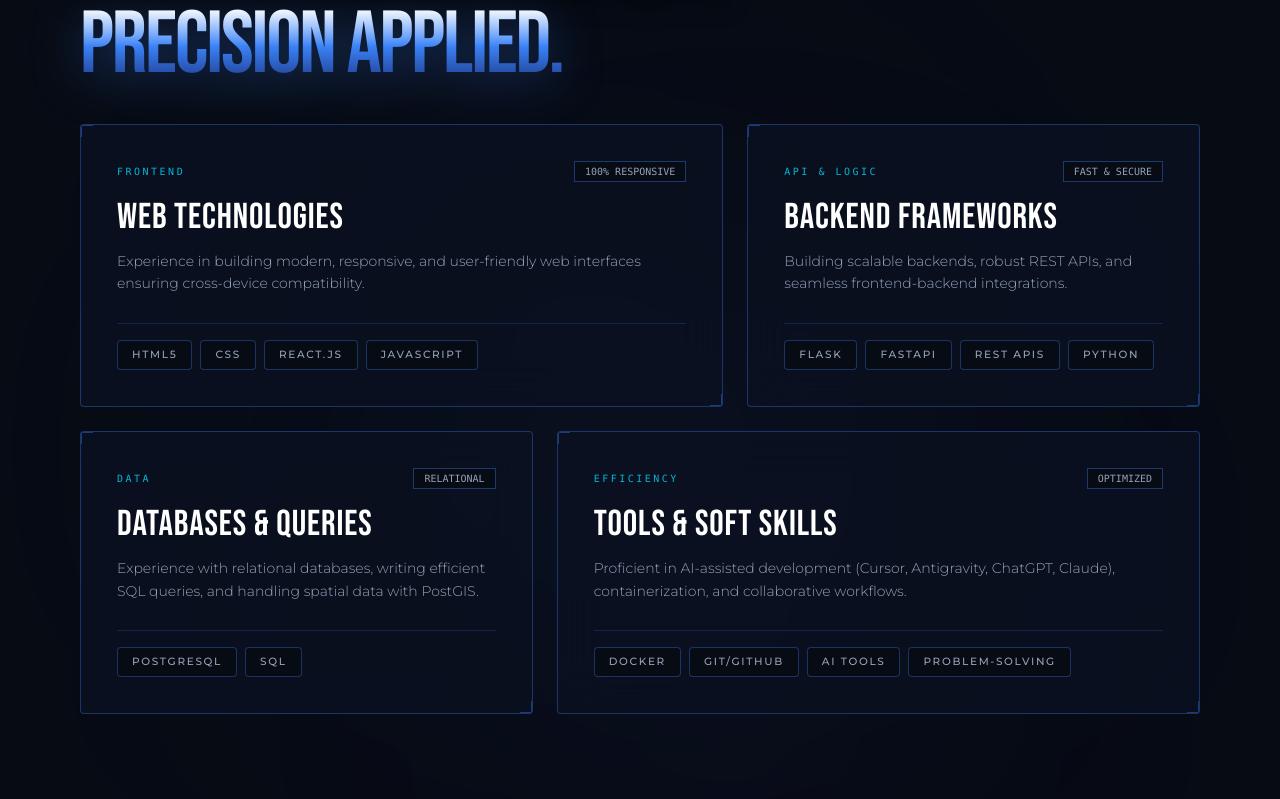
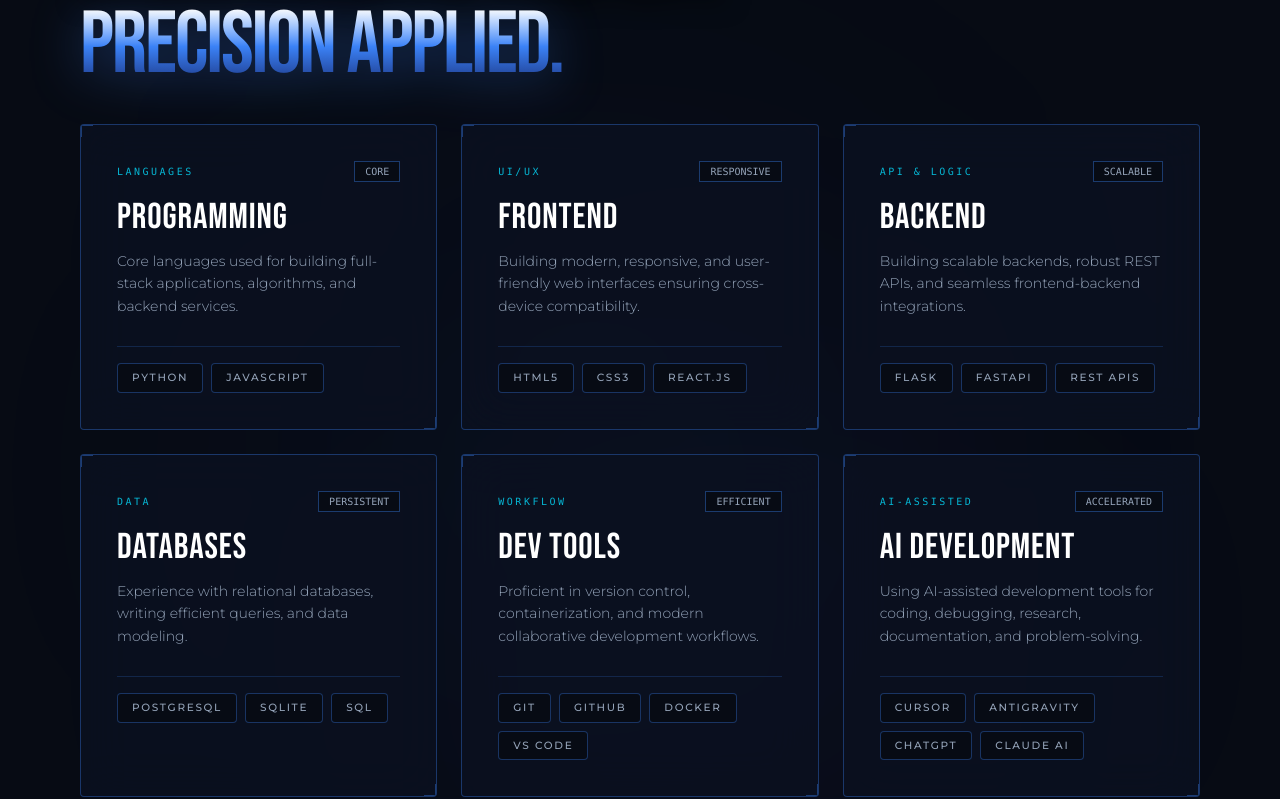
Before and after one commit to Deviprasad101/Portfolio, a React (Vite) app: page / in a window 1280 px wide. Shown: the part 2042-2841 px from the top of the page. Built offline with nearby package versions, Linux system fonts and the light colour scheme; a web font is replaced by a local one.

Commit message:
feat: restructure skills section into a professional 6-card grid

```diff
--- a/src/components/SkillsSection.tsx
+++ b/src/components/SkillsSection.tsx
@@ -4,36 +4,52 @@ import type { Variants } from 'framer-motion';
 
 const bentoCategories = [
   {
-    title: 'WEB TECHNOLOGIES',
-    badge: 'FRONTEND',
-    items: ['HTML5', 'CSS', 'React.js', 'JavaScript'],
-    description: 'Experience in building modern, responsive, and user-friendly web interfaces ensuring cross-device compatibility.',
-    stat: '100% RESPONSIVE',
-    colSpan: 'lg:col-span-7',
+    title: 'PROGRAMMING',
+    badge: 'LANGUAGES',
+    items: ['Python', 'JavaScript'],
+    description: 'Core languages used for building full-stack applications, algorithms, and backend services.',
+    stat: 'CORE',
+    colSpan: 'md:col-span-6 lg:col-span-4',
   },
   {
-    title: 'BACKEND FRAMEWORKS',
-    badge: 'API & LOGIC',
-    items: ['Flask', 'FastAPI', 'REST APIs', 'Python'],
-    description: 'Building scalable backends, robust REST APIs, and seamless frontend-backend integrations.',
-    stat: 'FAST & SECURE',
-    colSpan: 'lg:col-span-5',
+    title: 'FRONTEND',
+    badge: 'UI/UX',
+    items: ['HTML5', 'CSS3', 'React.js'],
+    description: 'Building modern, responsive, and user-friendly web interfaces ensuring cross-device compatibility.',
+    stat: 'RESPONSIVE',
+    colSpan: 'md:col-span-6 lg:col-span-4',
   },
   {
-    title: 'DATABASES & QUERIES',
-    badge: 'DATA',
-    items: ['PostgreSQL', 'SQL'],
-    description: 'Experience with relational databases, writing efficient SQL queries, and handling spatial data with PostGIS.',
-    stat: 'RELATIONAL',
-    colSpan: 'lg:col-span-5',
+    title: 'BACKEND',
+    badge: 'API & LOGIC',
+    items: ['Flask', 'FastAPI', 'REST APIs'],
+    description: 'Building scalable backends, robust REST APIs, and seamless frontend-backend integrations.',
+    stat: 'SCALABLE',
+    colSpan: 'md:col-span-6 lg:col-span-4',
   },
   {
-    title: 'TOOLS & SOFT SKILLS',
-    badge: 'EFFICIENCY',
-    items: ['Docker', 'Git/GitHub', 'AI Tools', 'Problem-Solving'],
-    description: 'Proficient in AI-assisted development (Cursor, Antigravity, ChatGPT, Claude), containerization, and collaborative workflows.',
-    stat: 'OPTIMIZED',
-    colSpan: 'lg:col-span-7',
+    title: 'DATABASES',
+    badge: 'DATA',
+    items: ['PostgreSQL', 'SQLite', 'SQL'],
+    description: 'Experience with relational databases, writing efficient queries, and data modeling.',
+    stat: 'PERSISTENT',
+    colSpan: 'md:col-span-6 lg:col-span-4',
+  },
+  {
+    title: 'DEV TOOLS',
+    badge: 'WORKFLOW',
+    items: ['Git', 'GitHub', 'Docker', 'VS Code'],
+    description: 'Proficient in version control, containerization, and modern collaborative development workflows.',
+    stat: 'EFFICIENT',
+    colSpan: 'md:col-span-6 lg:col-span-4',
+  },
+  {
+    title: 'AI DEVELOPMENT',
+    badge: 'AI-ASSISTED',
+    items: ['Cursor', 'Antigravity', 'ChatGPT', 'Claude AI'],
+    description: 'Using AI-assisted development tools for coding, debugging, research, documentation, and problem-solving.',
+    stat: 'ACCELERATED',
+    colSpan: 'md:col-span-6 lg:col-span-4',
   },
 ];
 
@@ -119,7 +135,7 @@ export const SkillsSection: React.FC = () => {
           initial="hidden"
           whileInView="visible"
           viewport={{ once: true, margin: '-60px' }}
-          className="grid grid-cols-1 lg:grid-cols-12 gap-6"
+          className="grid grid-cols-1 md:grid-cols-12 gap-6"
         >
           {bentoCategories.map((block, idx) => (
             <motion.div
```
